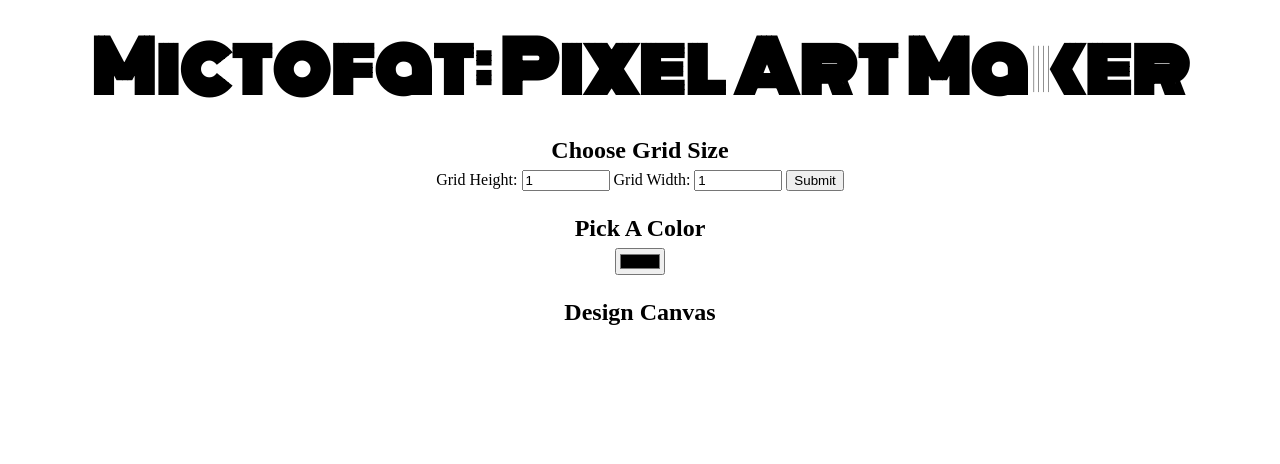
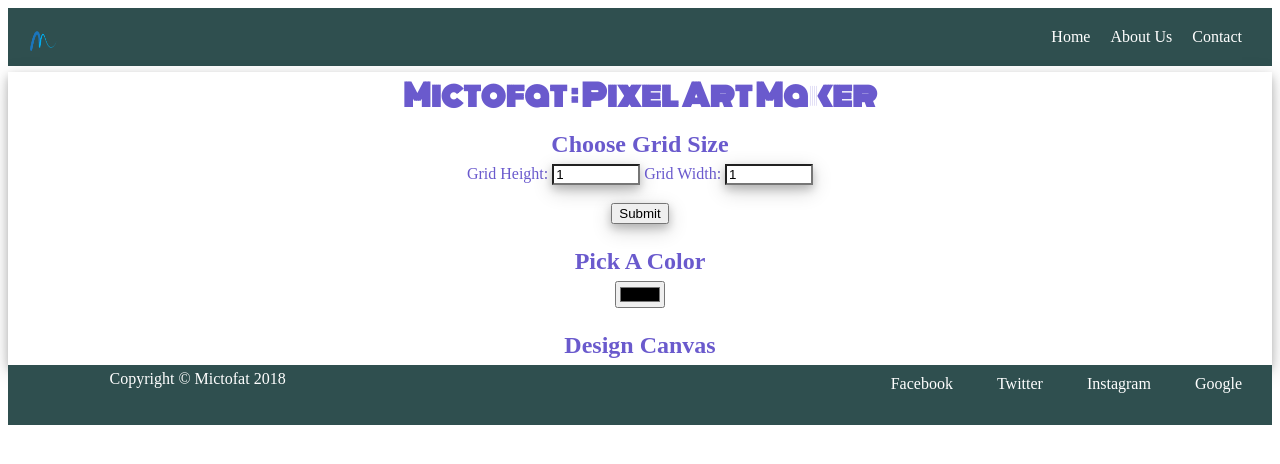
Before and after one commit to mictofat/Pixel-Art-Maker, a plain HTML site: page index.html in a window 1280 px wide. Drawn offline with nearby package versions, Linux system fonts and the light colour scheme.

Commit message:
Add files via upload

```diff
--- a/index.html
+++ b/index.html
@@ -8,15 +8,30 @@
 	<meta charset="UTF-8">
 </head>
 <body>
-    <h1>Mictofat: Pixel Art Maker</h1>
+	<header id="mainHeader">
+		<div id= "logo" >
+			<img src="img/logo.png" alt="Logo">
+		</div>
+		<div id= "navList" >
+			<ul id= "headerList" >
+				<li><a href="#">Contact</a></li>
+				<li><a href="#">About Us</a></li>
+				<li><a href="index.html">Home</a></li>
+			</ul>
+		</div>
+	</header>
+		<section id= "content" >
+			<h1>Mictofat : Pixel Art Maker</h1>
 
 			<h2>Choose Grid Size</h2>
 			<form id="sizePicker">
 				Grid Height:
 				<input type="number" id="input_height" name="height" min="1" value="1">
+
 				Grid Width:
 				<input type="number" id="input_width" name="width" min="1" value="1">
-        <input type="submit">
+				<br><br>
+				<input type="submit" id = "submit" >
 			</form>
 
 			<h2>Pick A Color</h2>
@@ -26,7 +41,19 @@
 				<table id="pixel_canvas">
 
 				</table>
-
-    <script src="designs.js"></script>
+		</section>
+	<div id= "empty" ></div>
+	<footer id= "mainFooter" >
+		<div id= "copy" >Copyright &copy; Mictofat 2018</div>
+		<div id= "socials" >
+			<ul>
+				<li><a href="#">Facebook</a></li>
+				<li><a href="#">Twitter</a></li>
+				<li><a href="#">Instagram</a></li>
+				<li><a href="#">Google</a></li>
+			</ul>
+		</div>
+	</footer>
+	<script src="designs.js"></script> <!-- This is at the bottom for allow loading of the other elements before the javascript-->
 </body>
 </html>
--- a/styles.css
+++ b/styles.css
@@ -1,10 +1,11 @@
 body {
     text-align: center;
+	color: #6a5acd ;
 }
 
 h1 {
     font-family: Monoton;
-    font-size: 70px;
+    font-size: 30px;
     margin: 0.2em;
 }
 
@@ -38,3 +39,102 @@ td {
 input[type=number] {
     width: 6em;
 }
+
+#mainHeader {
+	background-color: #2F4F4F;
+	padding: 20px;
+	position: right;
+	text-align: right;
+	width: absolute;
+}
+
+#mainHeader img {
+	float: left;
+	width: 30px;
+    height: 25px;
+	padding-bottom:10px;
+
+}
+
+ul {
+    list-style-type: none;
+    margin: 0;
+    padding: 0;
+    overflow: hidden;
+}
+
+#mainHeader li {
+    float: right;
+}
+
+li a {
+    display: inline;
+    color: white;
+    text-align: right;
+    padding: 10px;
+    text-decoration: none;
+}
+
+li a:hover {
+    background-color: #111111;
+}
+
+li a:active {
+    color: yellow;
+    background-color: transparent;
+    text-decoration: underline;
+}
+
+#content {
+	width: absolute;
+	height: absolute;
+    box-shadow: 0 4px 8px 0 rgba(0, 0, 0, 0.2), 0 6px 20px 0 rgba(0, 0, 0, 0.19);
+    text-align: center;
+}
+
+#input_width {
+	box-shadow: 0 4px 8px 0 rgba(0, 0, 0, 0.2), 0 6px 20px 0 rgba(0, 0, 0, 0.19);
+}
+
+#input_height {
+	box-shadow: 0 4px 8px 0 rgba(0, 0, 0, 0.2), 0 6px 20px 0 rgba(0, 0, 0, 0.19);
+}
+
+#submit {
+	font: Monoton sans-serif;
+	box-shadow: 0 4px 8px 0 rgba(0, 0, 0, 0.2), 0 6px 20px 0 rgba(0, 0, 0, 0.19);
+    text-align: center;
+}
+
+}
+
+#empty {
+	height: 50px;
+}
+
+#mainFooter {
+	background: #2F4F4F;
+	position:relative;
+	bottom:0;
+	width:100%;
+	height:60px;
+
+}
+
+#mainFooter li{
+	display: inline;
+	text-align:right;
+	padding:10px;
+	}
+
+#copy {
+	width: 30%;
+	padding: 5px 5px 5px 0px;
+	color: white;
+	float: left;
+}
+
+#socials {
+	text-align: right;
+	padding: 10px;
+}
```
Also changed, not shown: designs.js (+9 -0 lines), img/logo.png (added), 1 other file. Lines whose indentation alone changed are shown as unchanged.
